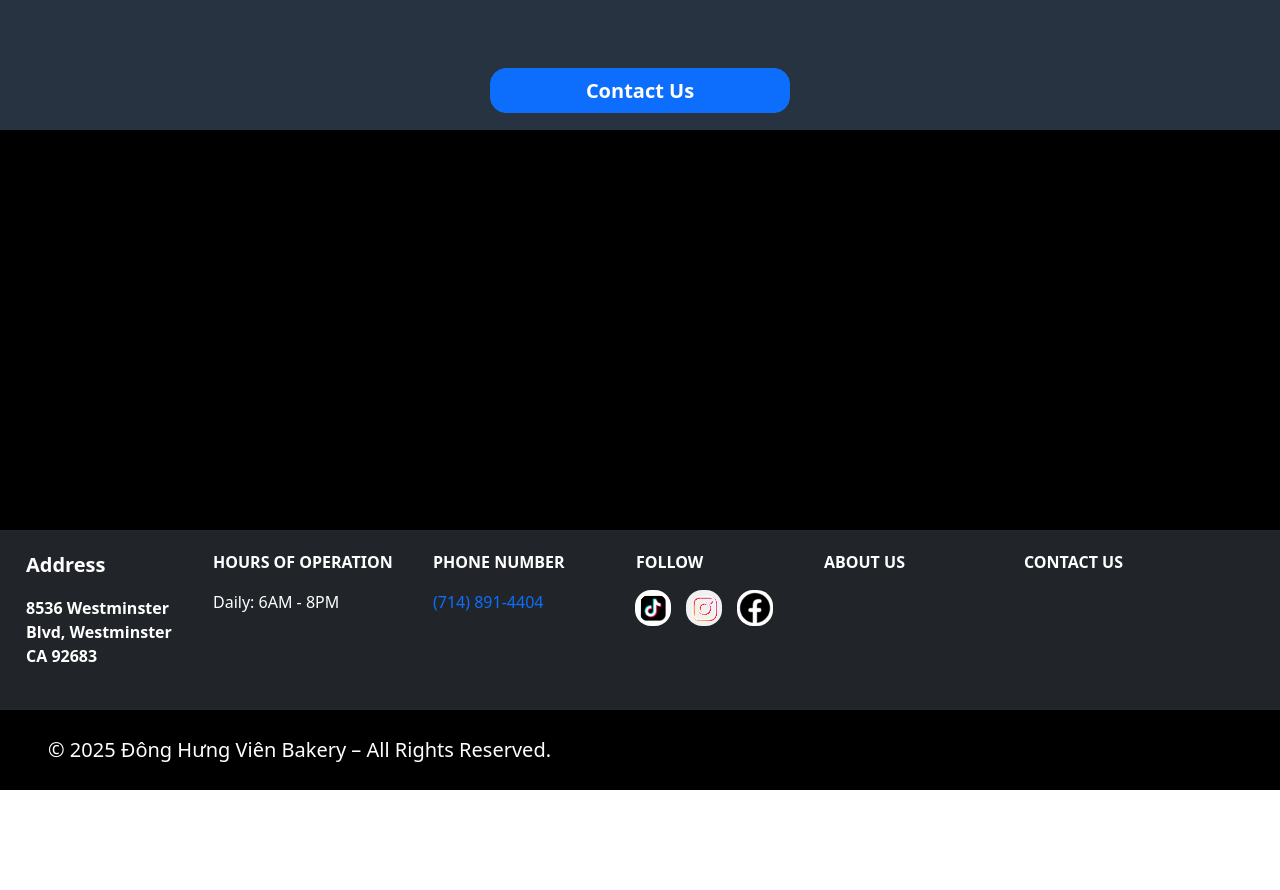
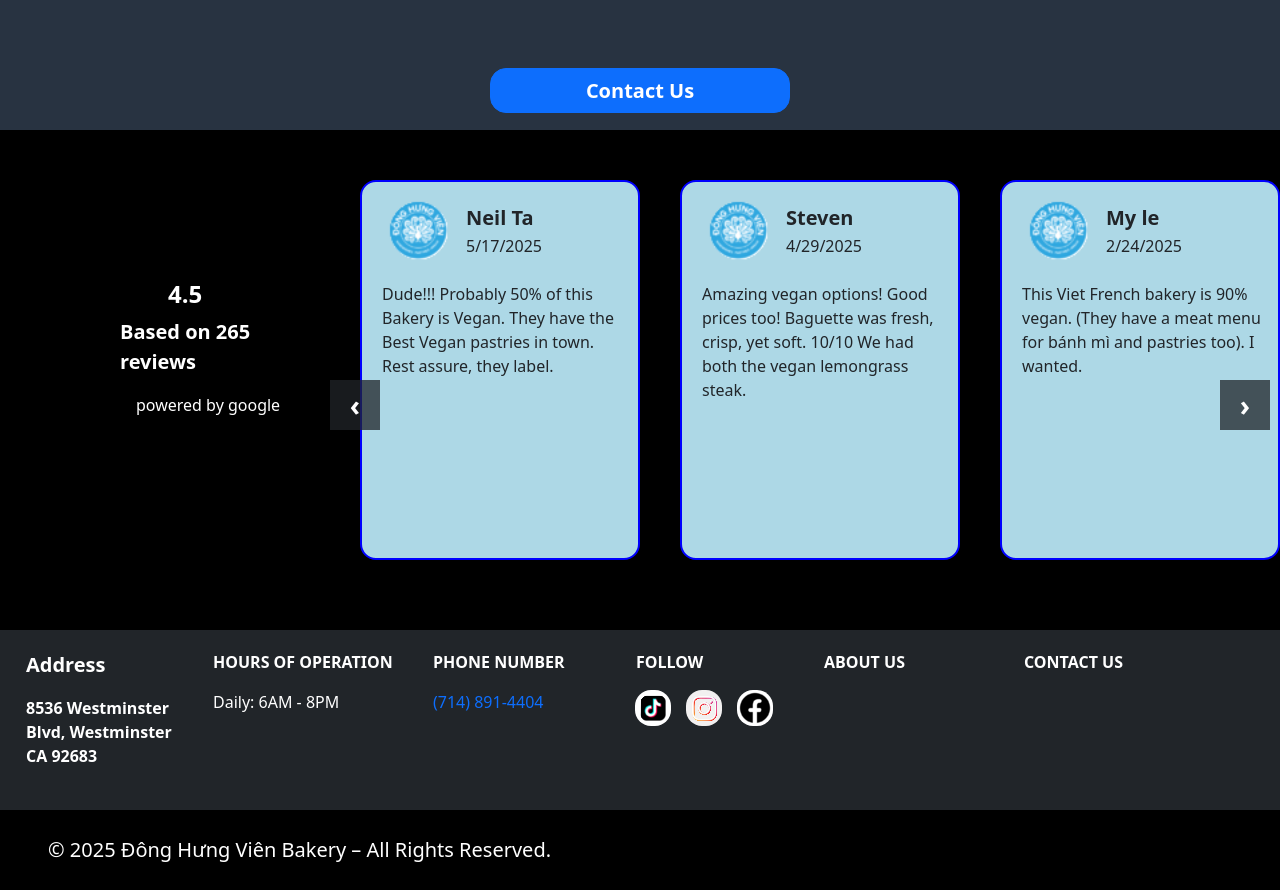
Before and after one commit to The-stoic-wolf/DHGB, a React (Create React App) app: page / in a window 1280 px wide. Shown: the part 940-1830 px from the top of the page. Before the commit the page ends 1730 px from the top, so only its background shows below. Built offline with nearby package versions, Linux system fonts and the light colour scheme.

Commit message:
changing images

```diff
--- a/src/components/pages/Home.js
+++ b/src/components/pages/Home.js
@@ -23,14 +23,57 @@
         return ()=> clearInterval(interval);
       },[])
 
+const [starindex,setStarIndex] = useState(0)
+const boxes =[
+  {
+    name:"Neil Ta",
+    date:"5/17/2025",
+    text:"Dude!!! Probably 50% of this Bakery is Vegan. They have the Best Vegan pastries in town. Rest assure, they label."
+  },
+   {
+    name:"Steven",
+    date:"4/29/2025",
+    text:"Amazing vegan options! Good prices too! Baguette was fresh, crisp, yet soft. 10/10 We had both the vegan lemongrass steak."
+  },
+   {
+    name:"My le",
+    date:"2/24/2025",
+    text:"This Viet French bakery is 90% vegan. (They have a meat menu for bánh mì and pastries too). I wanted."
+  },
+   {
+    name:"Elaine Chevez",
+    date:"2/2/2025",
+    text:"This place is now one of our favorite bakeries in SoCal! They have a ton of vegan options, prices are."
+  },
+   {
+    name:"SANTIKUL SILAVONG",
+    date:"12/2/2024",
+    text:"Came in to shop after dinner. No one in shop so great timing. We ordered vietnamese sandwiches, girl at counter."
+  },
+];
+
+    const visibleboxes = boxes.slice(starindex, starindex + 3);
+
+    const nextBox = ()=>{
+      if(starindex + 3 < boxes.length){
+        setStarIndex(starindex + 1);
+      }
+    };
+
+    const prevbox = ()=>{
+      if(starindex >  0){
+        setStarIndex(starindex - 1);
+      }
+    };
+
   return (
     <>
     <header>
- <div className="image1">
-  <div className="d-flex w-100 " style={{height:"750px"}}>
+ <div className="image1 ">
+  <div className="d-flex position-relative w-100 " style={{height:"750px"}}>
    <img src={images[index]} alt="logo2" className="img-fluid" style={{objectFit:"cover",width:"100%"}} />
-    <button onClick={handlePrev} className="text-white fs-3 fw-bold bg-dark bg-opacity-75  position-absolute" style={{height:"50px",border:"none",cursor:"pointer",width:"50px",top:"50%",left:'10px'}}> ‹ </button>
-    <button onClick={handleNext} className="text-white fs-3 fw-bold bg-dark bg-opacity-75  position-absolute" style={{height:"50px",border:"none",cursor:"pointer",width:"50px",top:"50%",right:"10px"}}> › </button>
+    <button onClick={handlePrev} className="text-white fs-3 fw-bold bg-dark bg-opacity-75  position-absolute" style={{height:"50px",border:"none",cursor:"pointer",width:"50px",top:"50%",left:'2px'}}> ‹ </button>
+    <button onClick={handleNext} className="text-white fs-3 fw-bold bg-dark bg-opacity-75  position-absolute" style={{height:"50px",border:"none",cursor:"pointer",width:"50px",top:"50%",right:"2px"}}> › </button>
     <div className="d-flex flex-column position-absolute bg-dark bg-opacity-75 rounded-5" style={{height:"200px",width:"650px",top:'36%',left:"30%"}}>
       <p className="text-white fs-2 fw-bold fst-italic ps-4 pt-2">IT'S BETTER VEGAN</p>
       <h5 className="ps-4 text-white ">Experience our one-of-a-kind signature vegan coconut croissant.</h5>
@@ -50,7 +93,33 @@
    <button type="button" className="btn btn-primary rounded-4 mt-5 fw-bold fs-5"  style={{height:"45px",width:"300px"}}>Contact Us</button>
    </div>
 </div>
-<div className="bg-black " style={{height:"400px"}}></div>
+{/* ---------------------------------------------------------------------section no 1 ------------------------------------------------------------------------------------------- */}
+<div className="bg-black d-flex flex-row" style={{height:"500px"}}>
+   <div className="d-flex flex-column text-white " style={{width:"25%",height:"500px",padding:"150px 0px 50px 120px"}}>
+    <h5 className="fw-bold fs-4 ps-5">4.5</h5>
+    <p className="fs-5 fw-semibold ">Based on 265 reviews</p>
+    <p className="mt-0 ps-3">powered by google</p>
+   </div>
+
+   <div className="d-flex flex-row position-relative" style={{height:"500px",width:"75%"}}>
+    <button onClick={prevbox} className="text-white fs-3 fw-bold  bg-dark bg-opacity-75 position-absolute" style={{height:"50px",border:"none",cursor:"pointer",width:"50px",top:"50%",left:'10px'}}> ‹ </button>
+     {visibleboxes.map((boxes,i)=>(
+      <div className="d-flex flex-column rounded-4" key={i} style={{height:"380px",width:"320px",margin:"50px 0px 50px 40px",backgroundColor:"lightblue", border:"2px solid blue"}}>
+        <div className="d-flex flex-row pt-3 ps-4" style={{height:"80px"}}>
+          <img src="cooking-48.png" alt="logo"/>
+            <div className="d-flex flex-column" style={{height:"120px",width:"150px"}}>
+               <h5 className="pt-2 ps-3 fw-semibold mb-1">{boxes.name}</h5>
+               <p className=" ps-3">{boxes.date}</p>
+            </div>
+        </div>
+        <p style={{margin:"20px 10px 0px 20px",height:"200px"}}>{boxes.text}</p>
+      </div>
+        )
+       )
+      }
+       <button onClick={nextBox} className="text-white fs-3 fw-bold  bg-dark bg-opacity-75 position-absolute" style={{height:"50px",border:"none",cursor:"pointer",width:"50px",top:"50%",right:"10px"}}> › </button>
+   </div>
+</div>
 {/* -----------------------------------------------------------------------------section no 2------------------------------------------------------------- */}
      <div className="d-flex flex-row  bg-dark w-100" style={{height: "180px"}}>
 
```
Also changed, not shown: public/cooking-48.png (added), public/stars-36.png (added).
